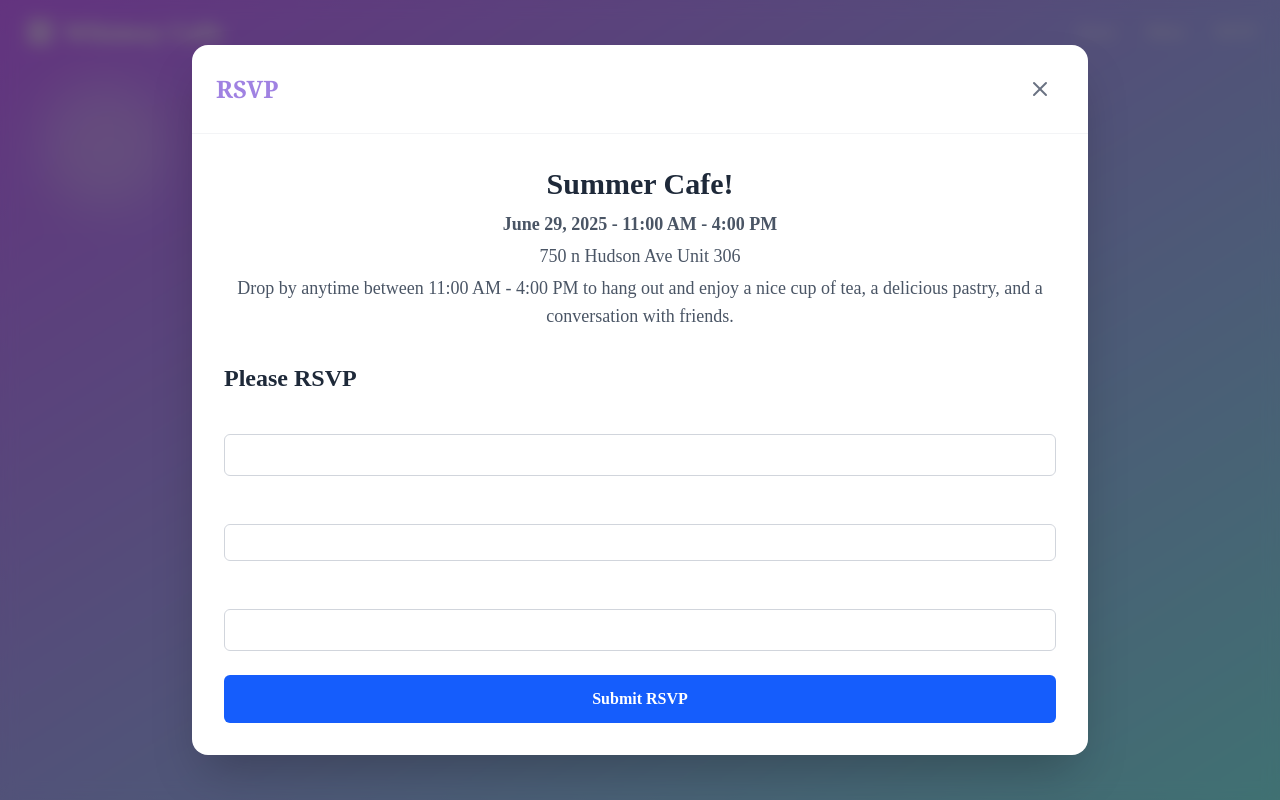
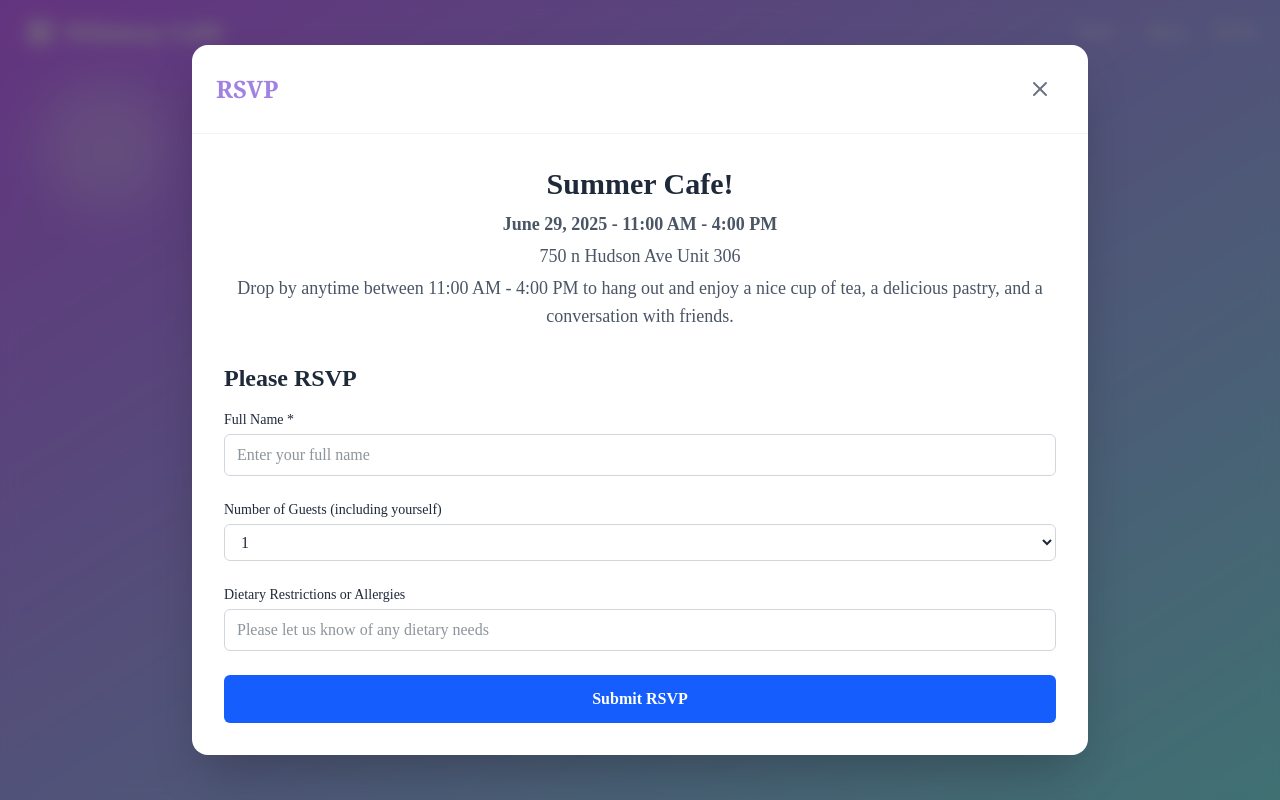
Before and after one commit to greeenbeans/whimsy-cafe, a Next.js app: page / in a window 1280 px wide. Both pictures are taken after a click on the button "RSVP". Built offline with nearby package versions, Linux system fonts and the light colour scheme.

Commit message:
text color

```diff
--- a/src/components/sections/RSVP.tsx
+++ b/src/components/sections/RSVP.tsx
@@ -125,7 +125,7 @@ function RSVP({
 
         {/* Name */}
         <div>
-          <label htmlFor="name" className="block text-sm font-medium text-charcoal mb-1">
+          <label htmlFor="name" className="block text-sm font-medium text-gray-800 mb-1">
             Full Name *
           </label>
           <input
@@ -134,7 +134,7 @@ function RSVP({
             name="name"
             value={formData.name}
             onChange={handleInputChange}
-            className={`w-full px-3 text-charcoal py-2 border rounded-md focus:outline-none focus:ring-2 focus:ring-blue-500 ${
+            className={`w-full px-3 text-gray-800 py-2 border rounded-md focus:outline-none focus:ring-2 focus:ring-blue-500 ${
               errors.name ? 'border-red-500' : 'border-gray-300'
             }`}
             placeholder="Enter your full name"
@@ -144,7 +144,7 @@ function RSVP({
 
         {/* Guest Count -*/}
         <div>
-          <label htmlFor="guestCount" className="block text-sm font-medium text-charcoal mb-1">
+          <label htmlFor="guestCount" className="block text-sm font-medium text-gray-800 mb-1">
             Number of Guests (including yourself)
           </label>
           <select
@@ -152,7 +152,7 @@ function RSVP({
             name="guestCount"
             value={formData.guestCount}
             onChange={handleInputChange}
-            className="w-full px-3 py-2 text-charcoal border border-gray-300 rounded-md focus:outline-none focus:ring-2 focus:ring-blue-500"
+            className="w-full px-3 py-2 text-gray-800 border border-gray-300 rounded-md focus:outline-none focus:ring-2 focus:ring-blue-500"
           >
             {[1, 2, 3, 4, 5].map(num => (
               <option key={num} value={num}>
@@ -166,7 +166,7 @@ function RSVP({
         {/* Guest Names - Only show if attending */}
         {formData.guestCount !== 1 && (
           <div>
-            <label htmlFor="guestNames" className="block text-sm font-medium text-charcoal mb-1">
+            <label htmlFor="guestNames" className="block text-sm font-medium text-gray-800 mb-1">
               Number of Guests (including yourself)
             </label>
             <input
@@ -175,7 +175,7 @@ function RSVP({
               name="guestNames"
               value={formData.guestNames}
               onChange={handleInputChange}
-              className={`w-full px-3 py-2 text-charcoal border rounded-md focus:outline-none focus:ring-2 focus:ring-blue-500 ${
+              className={`w-full px-3 py-2 text-gray-800 border rounded-md focus:outline-none focus:ring-2 focus:ring-blue-500 ${
                 errors.name ? 'border-red-500' : 'border-gray-300'
               }`}
               placeholder="Enter the full name of your guests (so theyre on the list)"
@@ -187,7 +187,7 @@ function RSVP({
 
         {/* Dietary Restrictions */}
         <div>
-          <label htmlFor="restrictions" className="block text-sm font-medium text-charcoal mb-1">
+          <label htmlFor="restrictions" className="block text-sm font-medium text-gray-800 mb-1">
             Dietary Restrictions or Allergies
           </label>
           <input
@@ -196,7 +196,7 @@ function RSVP({
             name="restrictions"
             value={formData.restrictions}
             onChange={handleInputChange}
-            className="w-full px-3 py-2 text-charcoal border border-gray-300 rounded-md focus:outline-none focus:ring-2 focus:ring-blue-500"
+            className="w-full px-3 py-2 text-gray-800 border border-gray-300 rounded-md focus:outline-none focus:ring-2 focus:ring-blue-500"
             placeholder="Please let us know of any dietary needs"
           />
         </div>
```
